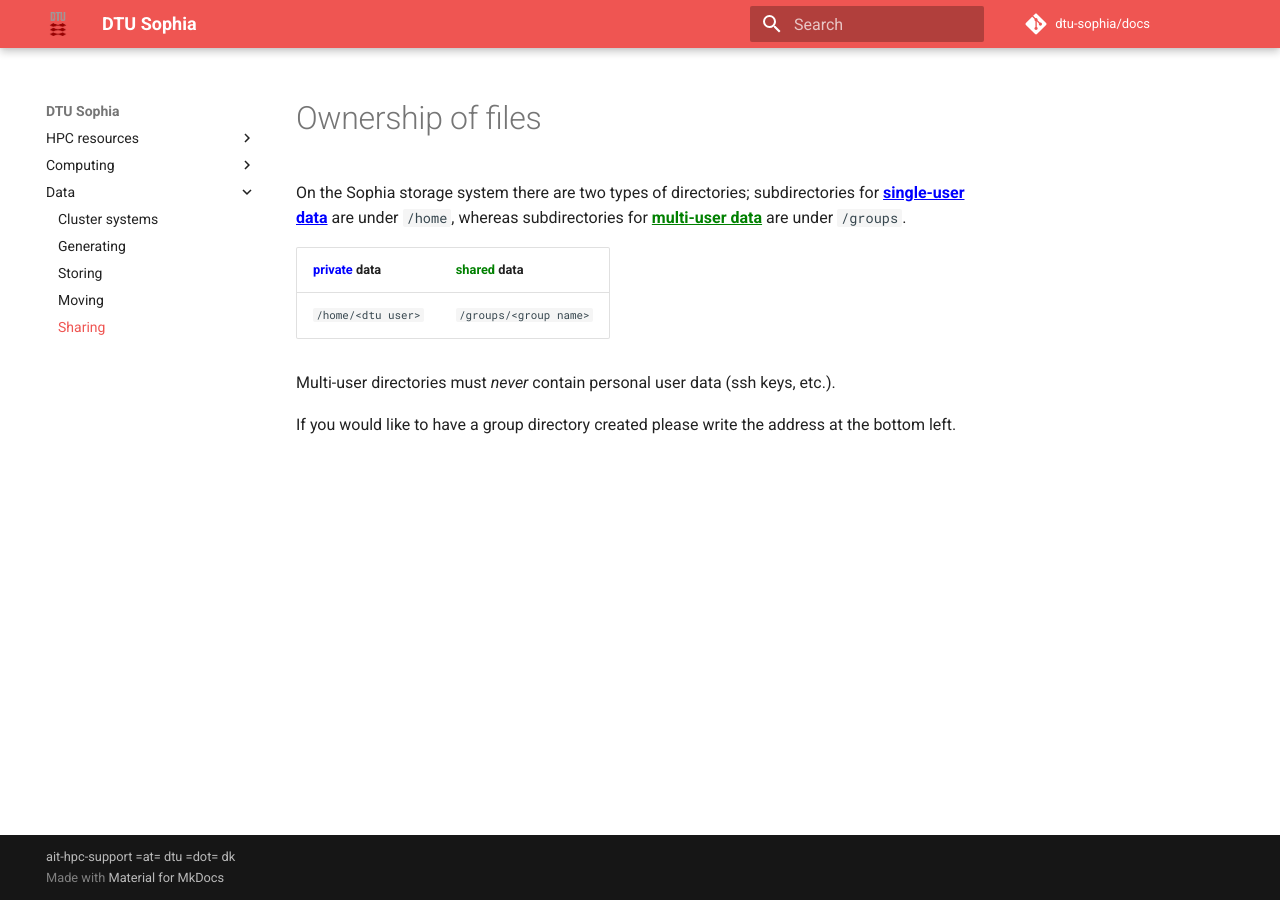
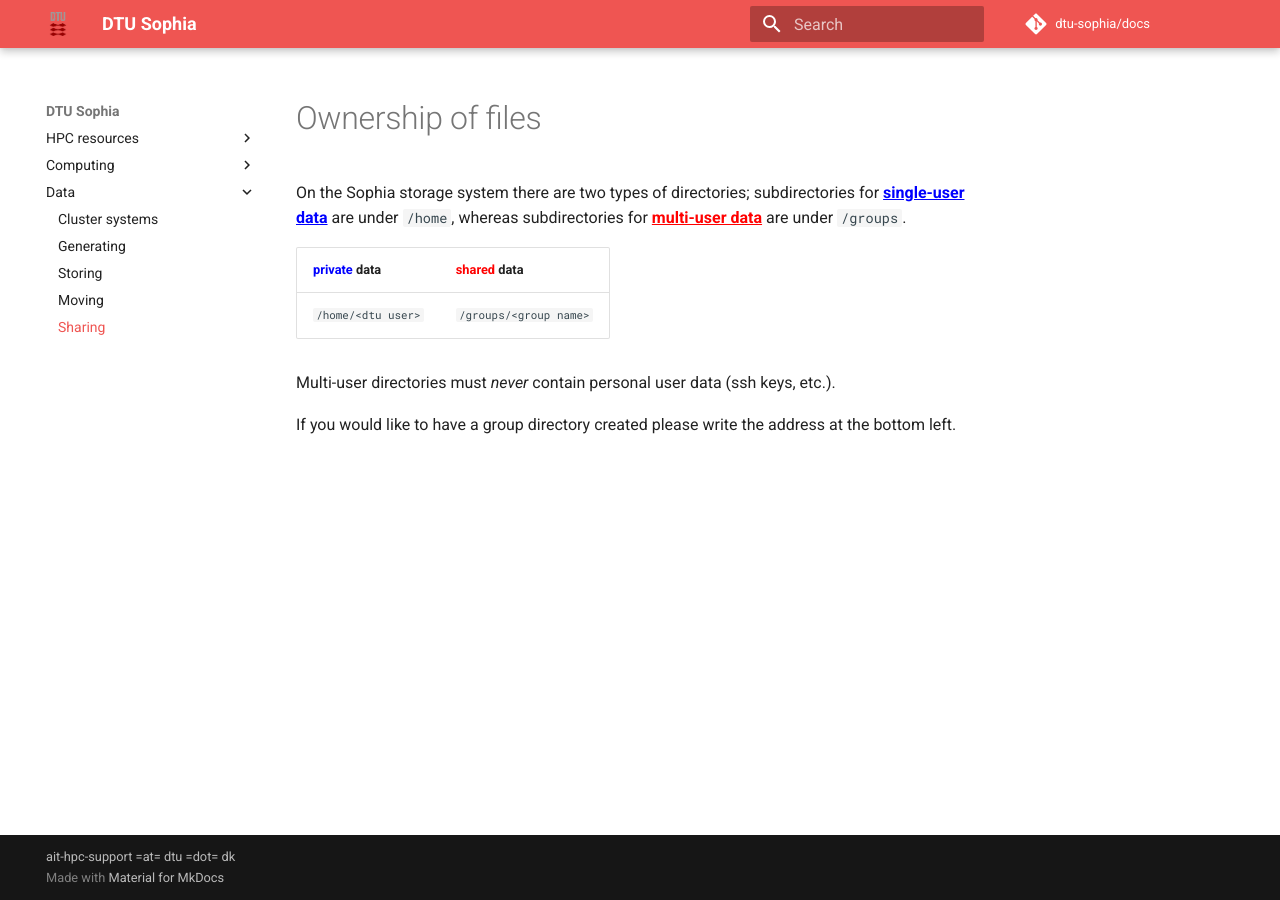
Before and after one commit to martavp/docs, an MkDocs documentation site: the page built from docs/sharing.md, in a window 1280 px wide. Built offline with MkDocs 1.6.1 and Material for MkDocs 9.7.7, drawn with Linux system fonts in a browser that asks for light colours; comment, search, counter and statistics services are not loaded.

Commit message:
fix: green->red easier to see

```diff
--- a/docs/sharing.md
+++ b/docs/sharing.md
@@ -2,12 +2,12 @@
 
 On the Sophia storage system there are two types of directories;
 subdirectories for <u style="color:blue">**single-user data**</u> are under
-`/home`, whereas subdirectories for <u style="color:green">**multi-user data**</u> are
+`/home`, whereas subdirectories for <u style="color:red">**multi-user data**</u> are
 under `/groups`.
 
-| <span style="color:blue">**private**</span> data    | <span style="color:green">**shared**</span> data       |
+| <span style="color:blue">**private**</span> data    | <span style="color:red">**shared**</span> data       |
 | ----------|----------------------|
-| <span style="color:blue">`/home/<dtu user>`</span> | <span style="color:green">`/groups/<group name>`</span>  |
+| `/home/<dtu user>` | `/groups/<group name>` |
 
 Multi-user directories must *never* contain personal user data (ssh keys, etc.).
 
```
